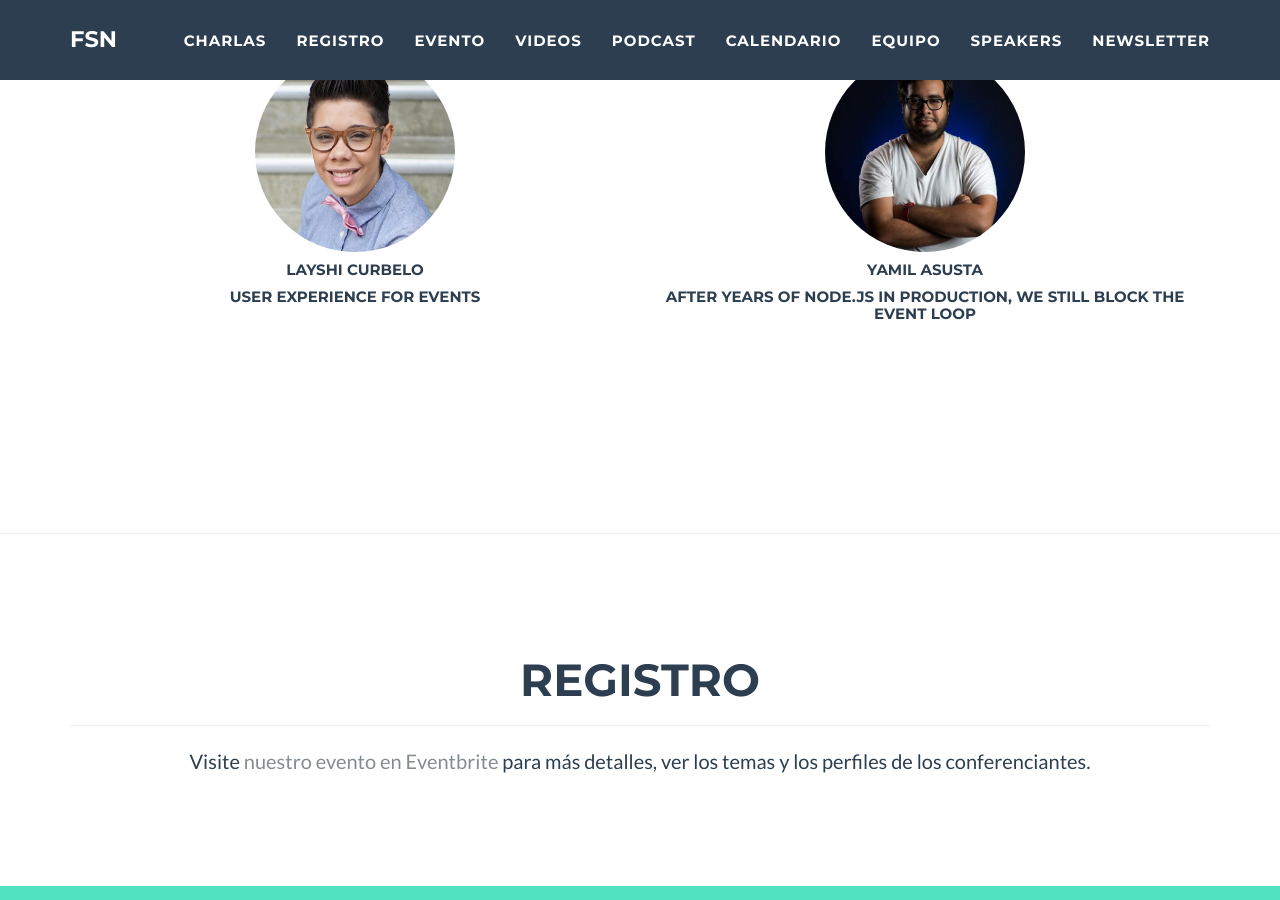
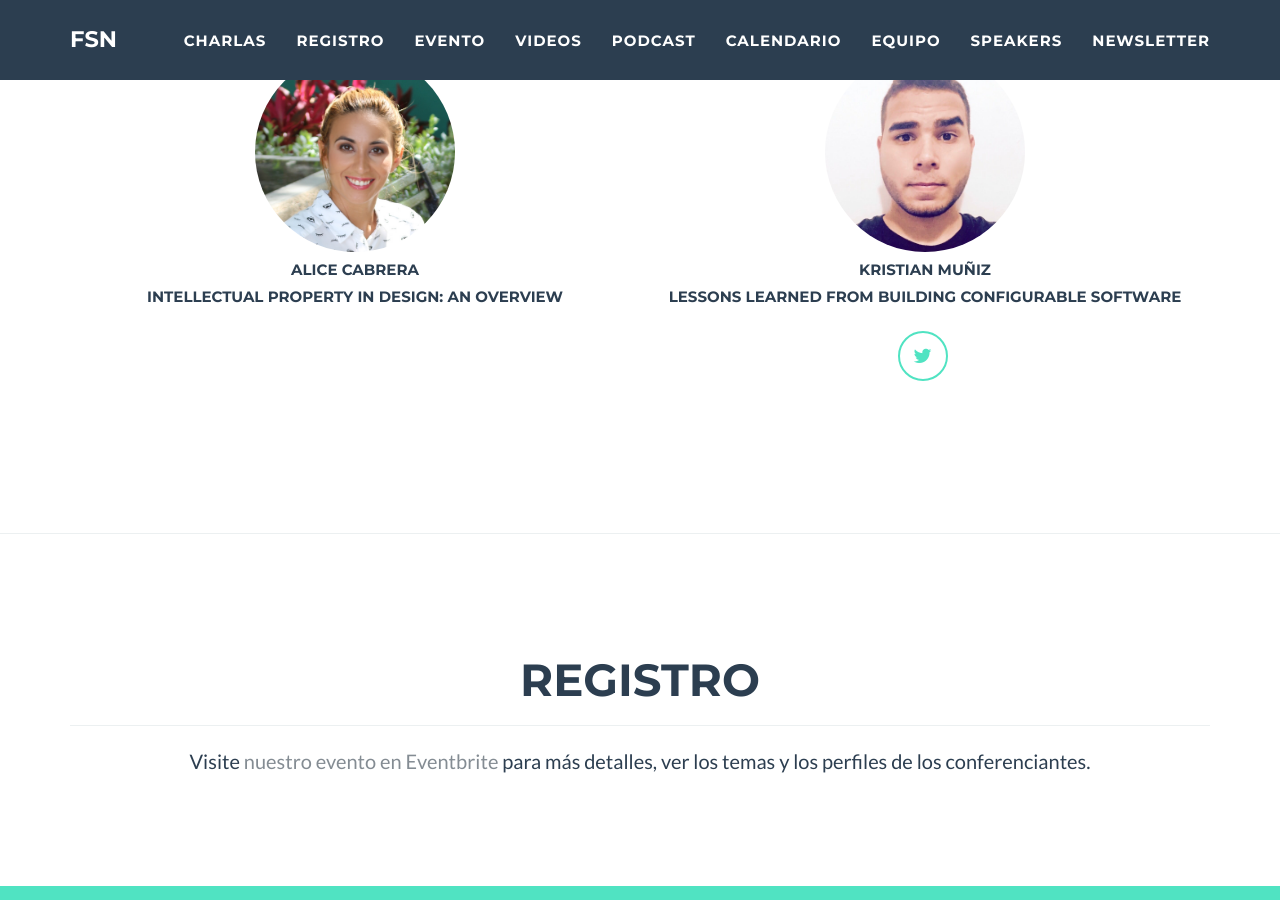
Before and after one commit to fullstacknights/fullstacknights.github.io, a Jekyll site: the page built from index.html, in a window 1280 px wide and 900 px high, scrolled down 988 px. Built offline with Jekyll 4.4.1, drawn with Linux system fonts in a browser that asks for light colours.

Commit message:
Updates speakers

```diff
--- a/_config.yml
+++ b/_config.yml
@@ -58,13 +58,16 @@ permalink: pretty
 
 current_talks:
   speakers:
-    - name: Layshi Curbelo
-      topic: "User Experience for Events"
-      img: img/layshi.jpg
+    - name: Alice Cabrera
+      topic: "Intellectual Property in Design: An Overview"
+      img: img/alice.png
 
-    - name: Yamil Asusta
-      topic: "After Years of Node.js in Production, We Still Block the Event Loop"
-      img: img/yamil.jpeg
+    - name: Kristian Muñiz
+      topic: "Lessons Learned From Building Configurable Software"
+      img: img/kristian.jpg
+      social:
+        - title: twitter
+          url: KristianMuniz
       # social:
       #   - title: linkedin
       #     url: https://www.linkedin.com/in/alanwagner333/
```
Also changed, not shown: img/alice.png (added), img/kristian.jpg (added).
